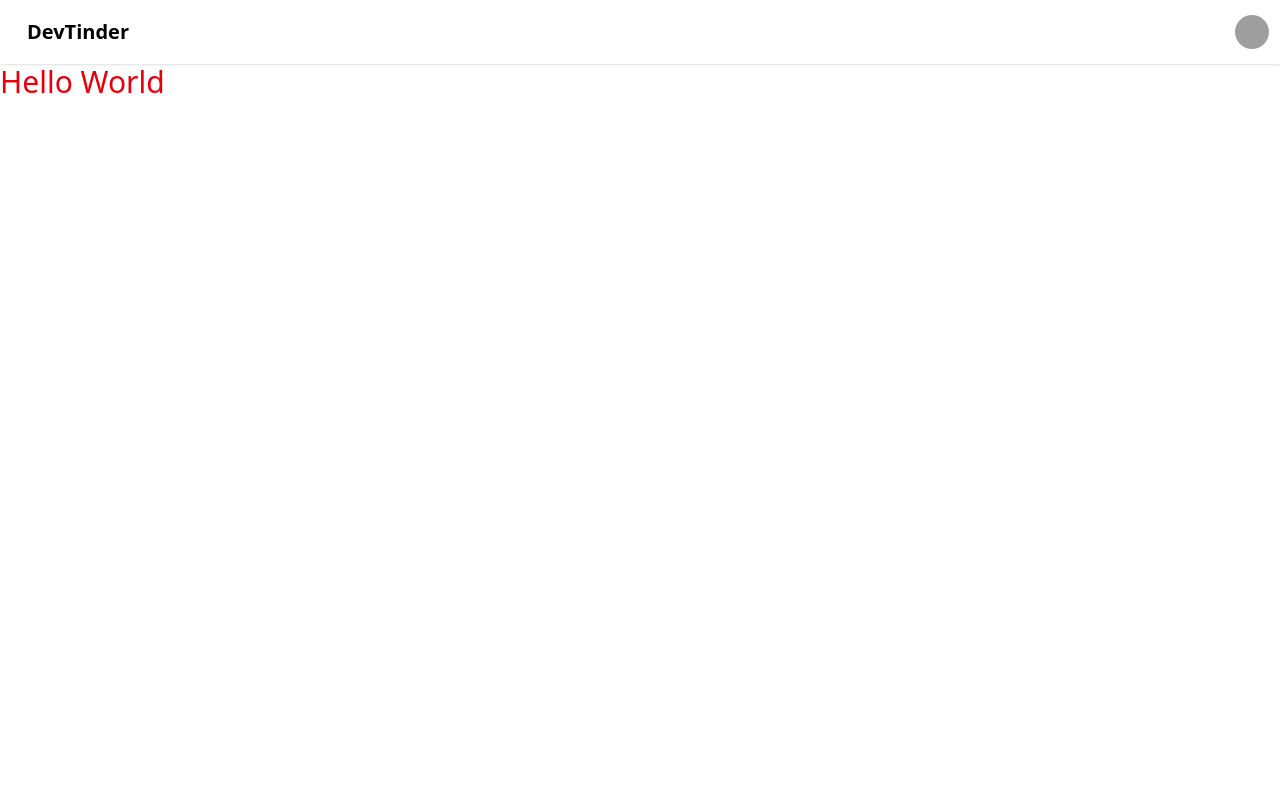
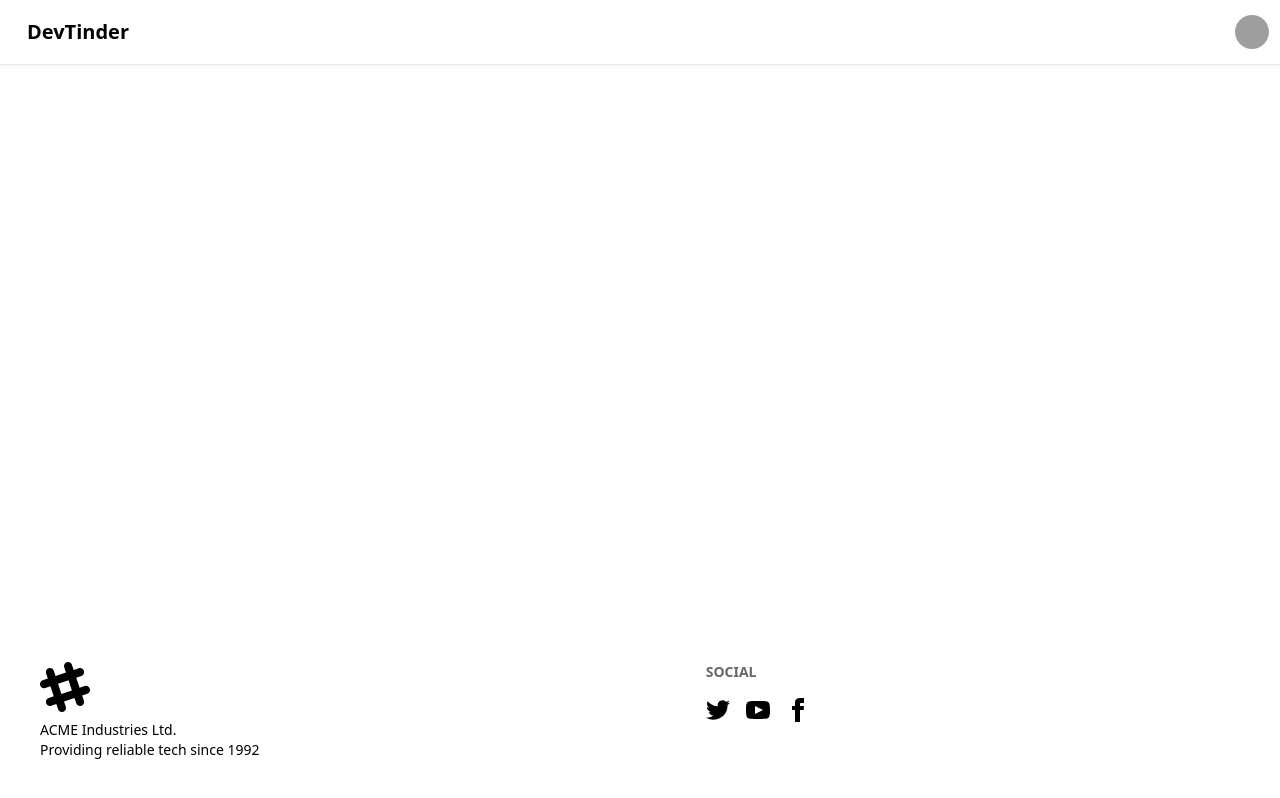
Before and after one commit to SidharthKK-98/DevTinder-Frontend, a React app: page / in a window 1280 px wide. Built offline with nearby package versions, Linux system fonts and the light colour scheme; grey boxes are pictures that could not be loaded; the HTML template or start-up script is replaced by a standard one.

Commit message:
creating routing and footer

```diff
--- a/package.json
+++ b/package.json
@@ -13,6 +13,7 @@
     "@tailwindcss/vite": "^4.1.11",
     "react": "^19.1.0",
     "react-dom": "^19.1.0",
+    "react-router-dom": "^7.7.1",
     "tailwindcss": "^4.1.11"
   },
   "devDependencies": {
--- a/src/App.jsx
+++ b/src/App.jsx
@@ -1,39 +1,29 @@
 
+import { BrowserRouter, Route, Routes } from 'react-router-dom'
 import './App.css'
+import Body from './Body'
+import Login from './Login'
+import Profile from './Profile'
 
 function App() {
 
   return (
     <>
-            <div className="navbar bg-base-200 shadow-sm">
-        <div className="flex-1">
-          <a className="btn btn-ghost text-xl">DevTinder </a>
-        </div>
-        <div className="flex gap-2">
-          <div className="dropdown dropdown-end">
-            <div tabIndex={0} role="button" className="btn btn-ghost btn-circle avatar">
-              <div className="w-10 rounded-full">
-                <img
-                  alt="Tailwind CSS Navbar component"
-                  src="https://img.daisyui.com/images/stock/photo-1534528741775-53994a69daeb.webp" />
-              </div>
-            </div>
-            <ul
-              tabIndex={0}
-              className="menu menu-sm dropdown-content bg-base-100 rounded-box z-1 mt-3 w-52 p-2 shadow">
-              <li>
-                <a className="justify-between">
-                  Profile
-                  <span className="badge">New</span>
-                </a>
-              </li>
-              <li><a>Settings</a></li>
-              <li><a>Logout</a></li>
-            </ul>
-          </div>
-        </div>
-      </div>
-      <h1 className='text-red-600 text-3xl'>Hello World</h1>
+      <BrowserRouter basename='/'>
+        <Routes>
+          <Route path='/' element={<Body/>}>
+
+            <Route path='/login' element={<Login/>}/>
+            <Route path='/profile' element={<Profile/>}/>
+
+
+
+          </Route>
+
+
+        </Routes>
+
+      </BrowserRouter>
     </>
   )
 }
--- /dev/null
+++ b/src/Body.jsx
@@ -0,0 +1,17 @@
+import React from 'react'
+import NavBar from './NavBar'
+import { Outlet } from 'react-router-dom'
+import Footer from './Footer'
+
+const Body = () => {
+  return (
+    <div>
+    <NavBar/>
+    <Outlet/>
+    <Footer/>
+
+    </div>
+  )
+}
+
+export default Body
--- /dev/null
+++ b/src/Footer.jsx
@@ -0,0 +1,68 @@
+import React from 'react'
+
+const Footer = () => {
+  return (
+    <div>
+     <footer className="footer sm:footer-horizontal bg-base-200 text-neutral-content p-10 fixed bottom-0">
+        <aside>
+            <svg
+            width="50"
+            height="50"
+            viewBox="0 0 24 24"
+            xmlns="http://www.w3.org/2000/svg"
+            fillRule="evenodd"
+            clipRule="evenodd"
+            className="fill-current">
+            <path
+                d="M22.672 15.226l-2.432.811.841 2.515c.33 1.019-.209 2.127-1.23 2.456-1.15.325-2.148-.321-2.463-1.226l-.84-2.518-5.013 1.677.84 2.517c.391 1.203-.434 2.542-1.831 2.542-.88 0-1.601-.564-1.86-1.314l-.842-2.516-2.431.809c-1.135.328-2.145-.317-2.463-1.229-.329-1.018.211-2.127 1.231-2.456l2.432-.809-1.621-4.823-2.432.808c-1.355.384-2.558-.59-2.558-1.839 0-.817.509-1.582 1.327-1.846l2.433-.809-.842-2.515c-.33-1.02.211-2.129 1.232-2.458 1.02-.329 2.13.209 2.461 1.229l.842 2.515 5.011-1.677-.839-2.517c-.403-1.238.484-2.553 1.843-2.553.819 0 1.585.509 1.85 1.326l.841 2.517 2.431-.81c1.02-.33 2.131.211 2.461 1.229.332 1.018-.21 2.126-1.23 2.456l-2.433.809 1.622 4.823 2.433-.809c1.242-.401 2.557.484 2.557 1.838 0 .819-.51 1.583-1.328 1.847m-8.992-6.428l-5.01 1.675 1.619 4.828 5.011-1.674-1.62-4.829z"></path>
+            </svg>
+            <p>
+            ACME Industries Ltd.
+            <br />
+            Providing reliable tech since 1992
+            </p>
+        </aside>
+        <nav>
+            <h6 className="footer-title">Social</h6>
+            <div className="grid grid-flow-col gap-4">
+            <a>
+                <svg
+                xmlns="http://www.w3.org/2000/svg"
+                width="24"
+                height="24"
+                viewBox="0 0 24 24"
+                className="fill-current">
+                <path
+                    d="M24 4.557c-.883.392-1.832.656-2.828.775 1.017-.609 1.798-1.574 2.165-2.724-.951.564-2.005.974-3.127 1.195-.897-.957-2.178-1.555-3.594-1.555-3.179 0-5.515 2.966-4.797 6.045-4.091-.205-7.719-2.165-10.148-5.144-1.29 2.213-.669 5.108 1.523 6.574-.806-.026-1.566-.247-2.229-.616-.054 2.281 1.581 4.415 3.949 4.89-.693.188-1.452.232-2.224.084.626 1.956 2.444 3.379 4.6 3.419-2.07 1.623-4.678 2.348-7.29 2.04 2.179 1.397 4.768 2.212 7.548 2.212 9.142 0 14.307-7.721 13.995-14.646.962-.695 1.797-1.562 2.457-2.549z"></path>
+                </svg>
+            </a>
+            <a>
+                <svg
+                xmlns="http://www.w3.org/2000/svg"
+                width="24"
+                height="24"
+                viewBox="0 0 24 24"
+                className="fill-current">
+                <path
+                    d="M19.615 3.184c-3.604-.246-11.631-.245-15.23 0-3.897.266-4.356 2.62-4.385 8.816.029 6.185.484 8.549 4.385 8.816 3.6.245 11.626.246 15.23 0 3.897-.266 4.356-2.62 4.385-8.816-.029-6.185-.484-8.549-4.385-8.816zm-10.615 12.816v-8l8 3.993-8 4.007z"></path>
+                </svg>
+            </a>
+            <a>
+                <svg
+                xmlns="http://www.w3.org/2000/svg"
+                width="24"
+                height="24"
+                viewBox="0 0 24 24"
+                className="fill-current">
+                <path
+                    d="M9 8h-3v4h3v12h5v-12h3.642l.358-4h-4v-1.667c0-.955.192-1.333 1.115-1.333h2.885v-5h-3.808c-3.596 0-5.192 1.583-5.192 4.615v3.385z"></path>
+                </svg>
+            </a>
+            </div>
+        </nav>
+        </footer>
+    </div>
+  )
+}
+
+export default Footer
--- /dev/null
+++ b/src/Login.jsx
@@ -0,0 +1,9 @@
+import React from 'react'
+
+const Login = () => {
+  return (
+    <div>Login</div>
+  )
+}
+
+export default Login
--- /dev/null
+++ b/src/NavBar.jsx
@@ -0,0 +1,38 @@
+import React from 'react'
+
+const NavBar = () => {
+  return (
+    <div>
+          <div className="navbar bg-base-200 shadow-sm">
+        <div className="flex-1">
+          <a className="btn btn-ghost text-xl">DevTinder </a>
+        </div>
+        <div className="flex gap-2">
+          <div className="dropdown dropdown-end">
+            <div tabIndex={0} role="button" className="btn btn-ghost btn-circle avatar">
+              <div className="w-10 rounded-full">
+                <img
+                  alt="Tailwind CSS Navbar component"
+                  src="https://img.daisyui.com/images/stock/photo-1534528741775-53994a69daeb.webp" />
+              </div>
+            </div>
+            <ul
+              tabIndex={0}
+              className="menu menu-sm dropdown-content bg-base-100 rounded-box z-1 mt-3 w-52 p-2 shadow">
+              <li>
+                <a className="justify-between">
+                  Profile
+                  <span className="badge">New</span>
+                </a>
+              </li>
+              <li><a>Settings</a></li>
+              <li><a>Logout</a></li>
+            </ul>
+          </div>
+        </div>
+      </div>
+      </div>
+  )
+}
+
+export default NavBar
--- /dev/null
+++ b/src/Profile.jsx
@@ -0,0 +1,9 @@
+import React from 'react'
+
+const Profile = () => {
+  return (
+    <div>Profile</div>
+  )
+}
+
+export default Profile
```
Also changed, not shown: 1 other file (tests, documents, lock files or other folders).
